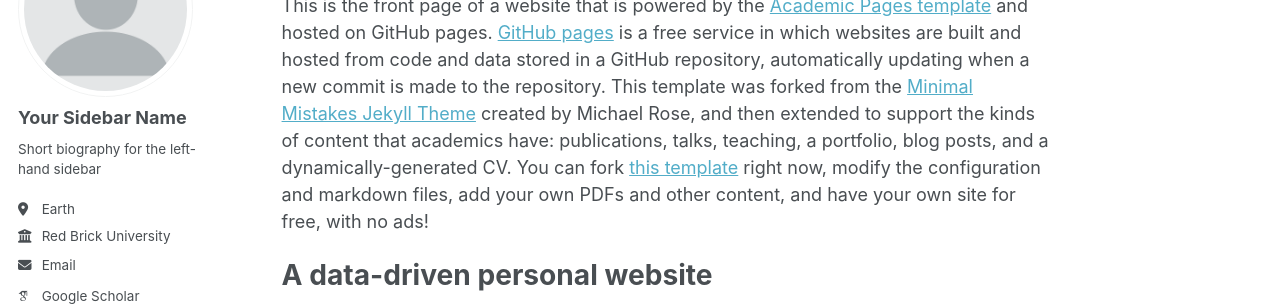
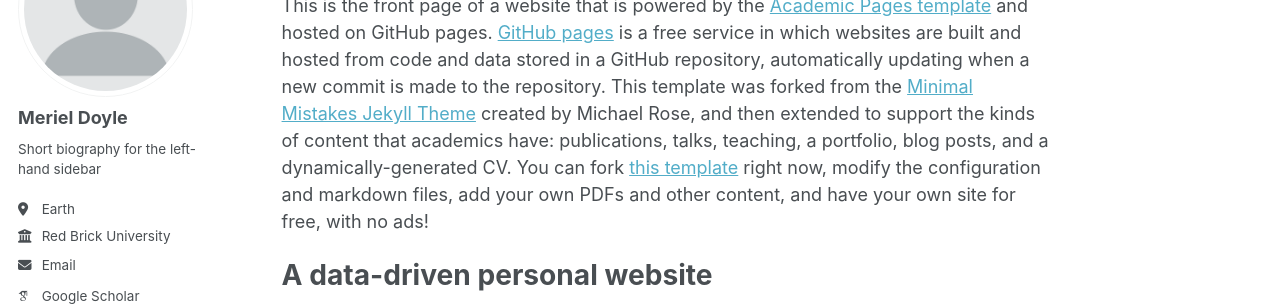
Before and after one commit to mcd710/mcd710.github.io, a Jekyll site: the page built from _pages/about.md, in a window 1280 px wide. Shown: the part 177-483 px from the top of the page. Built offline with Jekyll 4.4.1, drawn with Linux system fonts in a browser that asks for light colours; some web fonts are replaced.

Commit message:
Update _config.yml

```diff
--- a/_config.yml
+++ b/_config.yml
@@ -23,7 +23,7 @@ repository               : "academicpages/academicpages.github.io"
 author:
   # Biographic information
   avatar           : "profile.png"
-  name             : "Your Sidebar Name"
+  name             : "Meriel Doyle"
   pronouns         : # example: "she/her"
   bio              : "Short biography for the left-hand sidebar"
   location         : "Earth"
```
